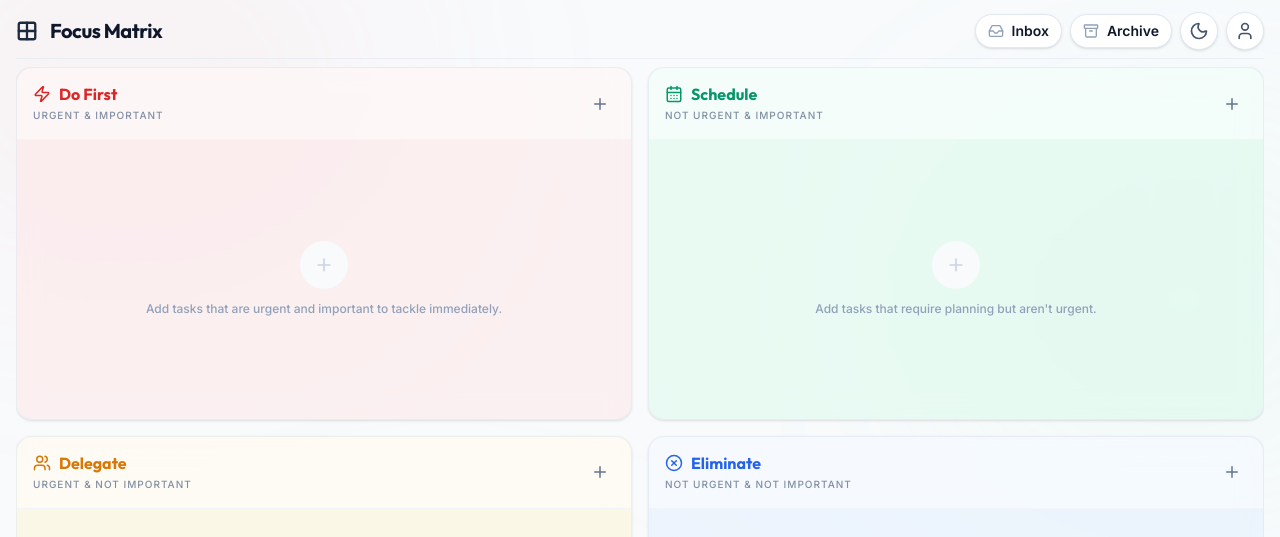
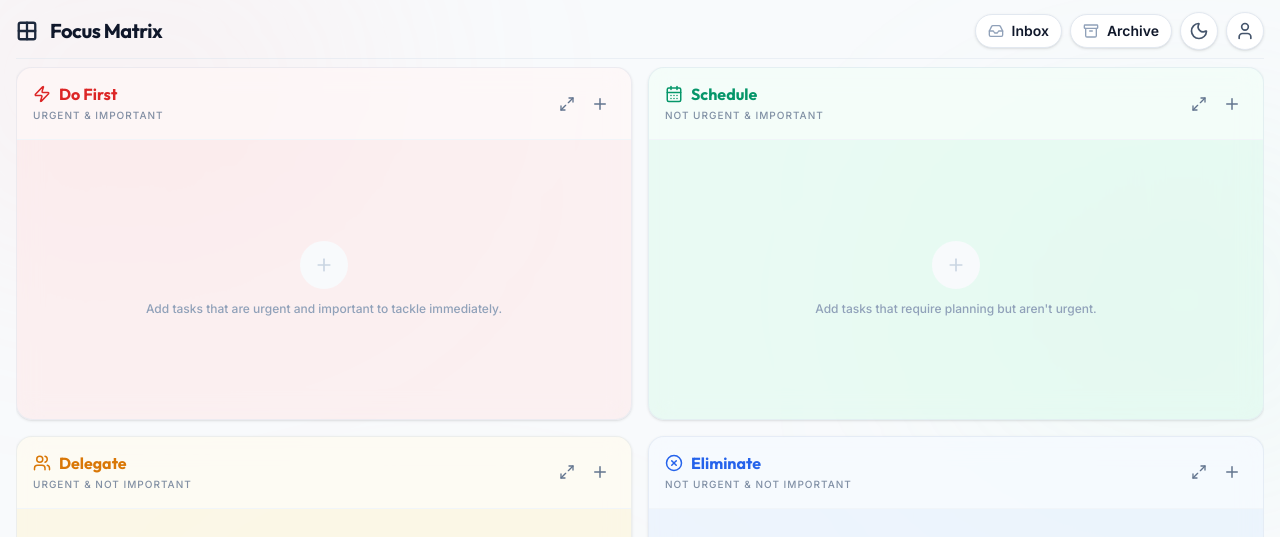
Before and after one commit to shekargoud26/focus-matrix, a React (Vite) app: page / in a window 1280 px wide. Shown: the top 537 px of the page. Built offline with nearby package versions, Linux system fonts and the light colour scheme.

Commit message:
feat: implement Zen Mode for quadrants

```diff
--- a/src/App.tsx
+++ b/src/App.tsx
@@ -50,6 +50,7 @@ export default function App() {
   });
   const [isArchiveOpen, setIsArchiveOpen] = useState(false);
   const [isInboxOpen, setIsInboxOpen] = useState(false);
+  const [zenModeQuadrant, setZenModeQuadrant] = useState<QuadrantId | null>(null);
 
   useEffect(() => {
     localStorage.setItem('eisenhower-tasks', JSON.stringify(tasks));
@@ -282,13 +283,21 @@ export default function App() {
                 <div className="flex-1 flex overflow-hidden min-h-0 gap-6 w-full pb-10 md:pb-0">
                   {/* Matrix Grid */}
                   <main className="relative flex-1 min-h-0 overflow-y-auto md:overflow-hidden min-w-0">
-                    <div className="grid grid-cols-1 md:grid-cols-2 md:grid-rows-2 gap-4 h-full transition-all duration-500">
-                      {QUADRANTS.map((q, idx) => (
+                    <div className={cn(
+                      "grid gap-4 h-full transition-all duration-500",
+                      zenModeQuadrant
+                        ? "grid-cols-1 grid-rows-1"
+                        : "grid-cols-1 md:grid-cols-2 md:grid-rows-2"
+                    )}>
+                      <AnimatePresence mode="popLayout">
+                        {QUADRANTS.filter(q => !zenModeQuadrant || q.id === zenModeQuadrant).map((q, idx) => (
                           <motion.div
+                            layout
                             key={q.id}
                             initial={{ opacity: 0, scale: 0.95 }}
                             animate={{ opacity: 1, scale: 1 }}
-                          transition={{ duration: 0.4, delay: 0.05 * idx }}
+                            exit={{ opacity: 0, scale: 0.95, transition: { duration: 0.2 } }}
+                            transition={{ duration: 0.4, delay: 0.05 * idx, layout: { type: "spring", bounce: 0.2, duration: 0.6 } }}
                             className="flex flex-col h-[350px] md:h-auto min-h-0"
                           >
                             <Quadrant
@@ -300,14 +309,26 @@ export default function App() {
                               onEdit={editTask}
                               onToggleStar={toggleStar}
                               onMoveToQuadrant={moveToQuadrant}
+                              isZenMode={zenModeQuadrant === q.id}
+                              onToggleZenMode={() => setZenModeQuadrant(prev => prev === q.id ? null : q.id)}
                             />
                           </motion.div>
                         ))}
+                      </AnimatePresence>
                     </div>
                   </main>
 
                   {/* Persistent 2xl Sidebar */}
-                  <aside className="hidden 2xl:flex w-80 shrink-0 flex-col">
+                  <AnimatePresence>
+                    {!zenModeQuadrant && (
+                      <motion.aside
+                        initial={{ opacity: 0, width: 0, marginLeft: 0 }}
+                        animate={{ opacity: 1, width: 320, marginLeft: 24 }}
+                        exit={{ opacity: 0, width: 0, marginLeft: 0 }}
+                        transition={{ duration: 0.5, ease: "easeInOut" }}
+                        className="hidden 2xl:flex shrink-0 flex-col overflow-hidden"
+                      >
+                        <div className="w-80 h-full">
                           <InboxContent
                             tasks={activeTasks.filter(t => t.quadrantId === 'inbox')}
                             onAddTask={addTask}
@@ -317,7 +338,10 @@ export default function App() {
                             onToggleStar={toggleStar}
                             onMoveToQuadrant={moveToQuadrant}
                           />
-                  </aside>
+                        </div>
+                      </motion.aside>
+                    )}
+                  </AnimatePresence>
                 </div>
 
                 <DragOverlay dropAnimation={{
--- a/src/components/Quadrant.tsx
+++ b/src/components/Quadrant.tsx
@@ -4,7 +4,7 @@ import { SortableContext, verticalListSortingStrategy } from '@dnd-kit/sortable'
 import { Task, QuadrantDef, QuadrantId } from '../types';
 import TaskTicket from './TaskTicket';
 import AddTaskPopover from './AddTaskPopover';
-import { Plus, Zap, CalendarDays, Users, XCircle } from 'lucide-react';
+import { Plus, Zap, CalendarDays, Users, XCircle, Maximize2, Minimize2 } from 'lucide-react';
 import { cn } from '../lib/utils';
 import { motion } from 'motion/react';
 
@@ -17,6 +17,8 @@ interface Props {
   onEdit?: (id: string, title: string, desc: string) => void;
   onToggleStar?: (id: string) => void;
   onMoveToQuadrant?: (id: string, quadrantId: QuadrantId) => void;
+  isZenMode?: boolean;
+  onToggleZenMode?: () => void;
 }
 
 const quadrantBackgrounds: Record<string, string> = {
@@ -61,7 +63,7 @@ const quadrantRingColors: Record<string, string> = {
   q4: 'focus-visible:ring-q4/50',
 };
 
-export default function Quadrant({ quadrant, tasks, onAddTask, onToggle, onDelete, onEdit, onToggleStar, onMoveToQuadrant }: Props) {
+export default function Quadrant({ quadrant, tasks, onAddTask, onToggle, onDelete, onEdit, onToggleStar, onMoveToQuadrant, isZenMode, onToggleZenMode }: Props) {
   const { setNodeRef } = useDroppable({ id: quadrant.id });
 
   const Icon = QuadrantIcons[quadrant.id];
@@ -90,6 +92,19 @@ export default function Quadrant({ quadrant, tasks, onAddTask, onToggle, onDelet
             {quadrant.subtitle}
           </span>
         </div>
+        <div className="flex items-center gap-1">
+          {onToggleZenMode && (
+            <button
+              onClick={onToggleZenMode}
+              title={isZenMode ? "Exit Zen Mode" : "Enter Zen Mode"}
+              className={cn(
+                "p-1.5 rounded-lg text-slate-500 hover:bg-slate-100 dark:hover:bg-slate-800 hover:text-slate-900 dark:hover:text-slate-100 transition-all duration-200 focus:outline-none focus-visible:ring-2",
+                quadrantRingColors[quadrant.id]
+              )}
+            >
+              {isZenMode ? <Minimize2 size={16} /> : <Maximize2 size={16} />}
+            </button>
+          )}
           <AddTaskPopover
             onAdd={(title, desc) => onAddTask(quadrant.id, title, desc)}
             shortcutKey={quadrant.id.replace('q', '')}
@@ -104,6 +119,7 @@ export default function Quadrant({ quadrant, tasks, onAddTask, onToggle, onDelet
               <Plus size={18} />
             </button>
           </AddTaskPopover>
+        </div>
       </div>
 
       {/* Content */}
```
Lines whose indentation alone changed are shown as unchanged.
